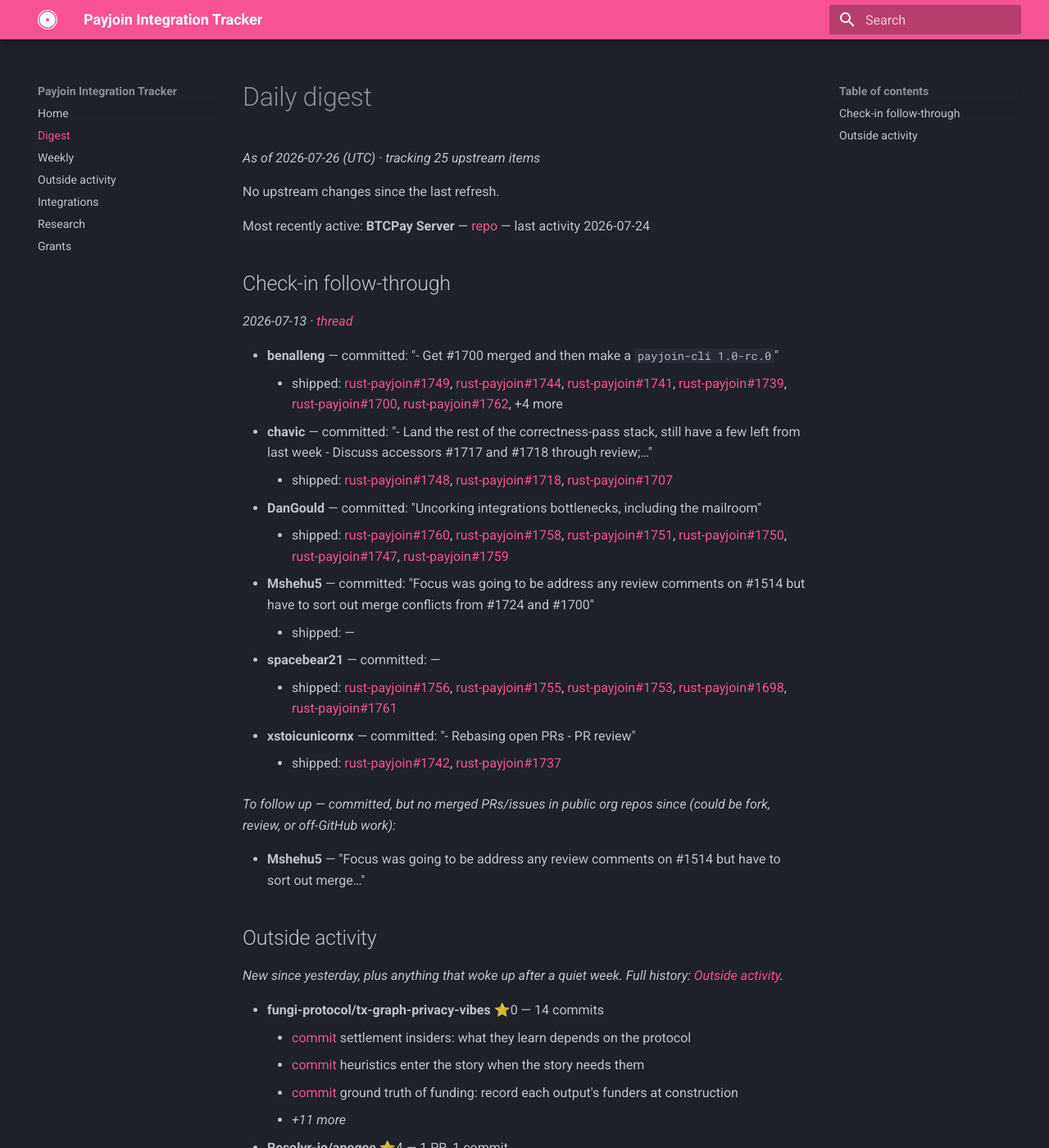
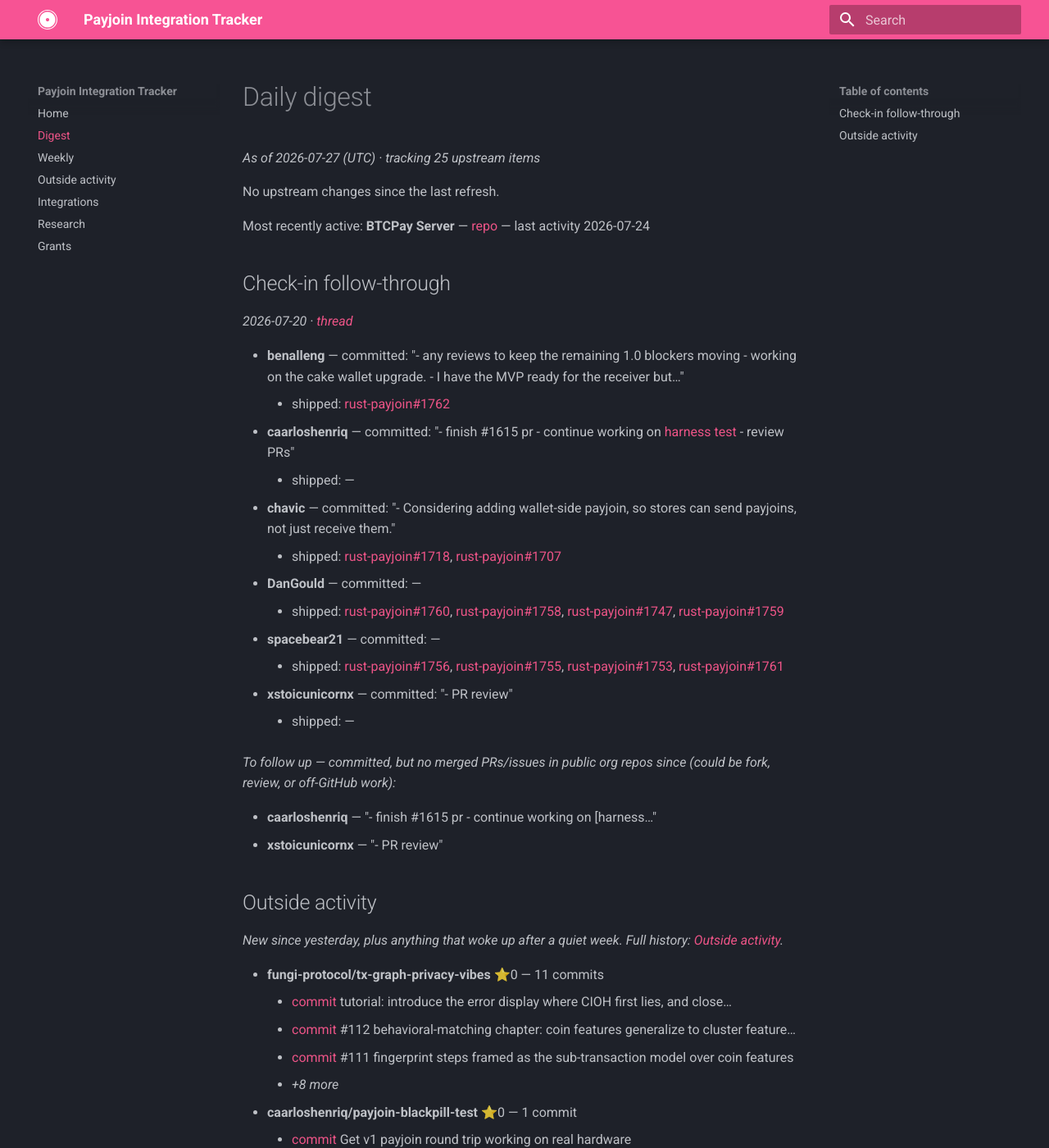
Before and after one commit to payjoin/payjoin.org, an MkDocs documentation site: the page built from docs/digest.md, in a window 1280 px wide and 1400 px high. Shown: the whole window at 82% size. Built offline with MkDocs 1.6.1 and Material for MkDocs 9.7.7, drawn with Linux system fonts in a browser that asks for light colours; some of the changed text lies outside the part shown.

Commit message:
chore: refresh tracker auto-state + digest

```diff
--- a/docs/digest.md
+++ b/docs/digest.md
@@ -1,6 +1,6 @@
 # Daily digest
 
-_As of 2026-07-26 (UTC) · tracking 25 upstream items_
+_As of 2026-07-27 (UTC) · tracking 25 upstream items_
 
 No upstream changes since the last refresh.
 
@@ -8,45 +8,38 @@ Most recently active: **BTCPay Server** — [repo](https://github.com/ValeraFine
 
 ## Check-in follow-through
 
-_2026-07-13 · [thread](https://github.com/orgs/payjoin/discussions/1731)_
+_2026-07-20 · [thread](https://github.com/orgs/payjoin/discussions/1752)_
 
-- **benalleng** — committed: "- Get #1700 merged and then make a `payjoin-cli 1.0-rc.0`"
-    - shipped: [rust-payjoin#1749](https://github.com/payjoin/rust-payjoin/pull/1749), [rust-payjoin#1744](https://github.com/payjoin/rust-payjoin/pull/1744), [rust-payjoin#1741](https://github.com/payjoin/rust-payjoin/pull/1741), [rust-payjoin#1739](https://github.com/payjoin/rust-payjoin/pull/1739), [rust-payjoin#1700](https://github.com/payjoin/rust-payjoin/pull/1700), [rust-payjoin#1762](https://github.com/payjoin/rust-payjoin/issues/1762), +4 more
-- **chavic** — committed: "- Land the rest of the correctness-pass stack, still have a few left from last week - Discuss accessors #1717 and #1718 through review;…"
-    - shipped: [rust-payjoin#1748](https://github.com/payjoin/rust-payjoin/pull/1748), [rust-payjoin#1718](https://github.com/payjoin/rust-payjoin/pull/1718), [rust-payjoin#1707](https://github.com/payjoin/rust-payjoin/pull/1707)
-- **DanGould** — committed: "Uncorking integrations bottlenecks, including the mailroom"
-    - shipped: [rust-payjoin#1760](https://github.com/payjoin/rust-payjoin/pull/1760), [rust-payjoin#1758](https://github.com/payjoin/rust-payjoin/pull/1758), [rust-payjoin#1751](https://github.com/payjoin/rust-payjoin/pull/1751), [rust-payjoin#1750](https://github.com/payjoin/rust-payjoin/pull/1750), [rust-payjoin#1747](https://github.com/payjoin/rust-payjoin/pull/1747), [rust-payjoin#1759](https://github.com/payjoin/rust-payjoin/issues/1759)
-- **Mshehu5** — committed: "Focus was going to be address any review comments on #1514 but have to sort out merge conflicts from #1724 and #1700"
+- **benalleng** — committed: "- any reviews to keep the remaining 1.0 blockers moving - working on the cake wallet upgrade. - I have the MVP ready for the receiver but…"
+    - shipped: [rust-payjoin#1762](https://github.com/payjoin/rust-payjoin/issues/1762)
+- **caarloshenriq** — committed: "- finish #1615 pr - continue working on [harness test](https://github.com/caarloshenriq/payjoin-no-std-harness) - review PRs"
     - shipped: —
+- **chavic** — committed: "- Considering adding wallet-side payjoin, so stores can send payjoins, not just receive them."
+    - shipped: [rust-payjoin#1718](https://github.com/payjoin/rust-payjoin/pull/1718), [rust-payjoin#1707](https://github.com/payjoin/rust-payjoin/pull/1707)
+- **DanGould** — committed: —
+    - shipped: [rust-payjoin#1760](https://github.com/payjoin/rust-payjoin/pull/1760), [rust-payjoin#1758](https://github.com/payjoin/rust-payjoin/pull/1758), [rust-payjoin#1747](https://github.com/payjoin/rust-payjoin/pull/1747), [rust-payjoin#1759](https://github.com/payjoin/rust-payjoin/issues/1759)
 - **spacebear21** — committed: —
-    - shipped: [rust-payjoin#1756](https://github.com/payjoin/rust-payjoin/pull/1756), [rust-payjoin#1755](https://github.com/payjoin/rust-payjoin/pull/1755), [rust-payjoin#1753](https://github.com/payjoin/rust-payjoin/pull/1753), [rust-payjoin#1698](https://github.com/payjoin/rust-payjoin/pull/1698), [rust-payjoin#1761](https://github.com/payjoin/rust-payjoin/issues/1761)
-- **xstoicunicornx** — committed: "- Rebasing open PRs - PR review"
-    - shipped: [rust-payjoin#1742](https://github.com/payjoin/rust-payjoin/pull/1742), [rust-payjoin#1737](https://github.com/payjoin/rust-payjoin/pull/1737)
+    - shipped: [rust-payjoin#1756](https://github.com/payjoin/rust-payjoin/pull/1756), [rust-payjoin#1755](https://github.com/payjoin/rust-payjoin/pull/1755), [rust-payjoin#1753](https://github.com/payjoin/rust-payjoin/pull/1753), [rust-payjoin#1761](https://github.com/payjoin/rust-payjoin/issues/1761)
+- **xstoicunicornx** — committed: "- PR review"
+    - shipped: —
 
 _To follow up — committed, but no merged PRs/issues in public org repos since (could be fork, review, or off-GitHub work):_
 
-- **Mshehu5** — "Focus was going to be address any review comments on #1514 but have to sort out merge…"
+- **caarloshenriq** — "- finish #1615 pr - continue working on [harness…"
+- **xstoicunicornx** — "- PR review"
 
 ## Outside activity
 
 _New since yesterday, plus anything that woke up after a quiet week. Full history: [Outside activity](outside.md)._
 
-- **fungi-protocol/tx-graph-privacy-vibes** ⭐0 — 14 commits
-    - [commit](https://github.com/fungi-protocol/tx-graph-privacy-vibes/commit/6569c369d8f66a0ddc5c42bbe08f46519c23da9b) settlement insiders: what they learn depends on the protocol
-    - [commit](https://github.com/fungi-protocol/tx-graph-privacy-vibes/commit/896a1b3d01535a35a44a57b511eda21f3c20a277) heuristics enter the story when the story needs them
-    - [commit](https://github.com/fungi-protocol/tx-graph-privacy-vibes/commit/be7e6b35b563c9289f9acf6faadbe6dbdaec10a7) ground truth of funding: record each output's funders at construction
-    - _+11 more_
-- **Resolvr-io/apogee** ⭐4 — 1 PR, 1 commit
-    - [PR](https://github.com/Resolvr-io/apogee/pull/41) Swap: password step-up, stale-quote guard, quote TTL, LowBalance detail
-    - [commit](https://github.com/Resolvr-io/apogee/commit/a3561982557298c5111fbaf3805c3c37aae27400) Swap: password step-up, stale-quote guard, quote TTL, LowBalance detail (#41)
-- **cake-tech/cake_wallet** ⭐1809 — 1 issue · _back after a quiet spell_
-    - [issue](https://github.com/cake-tech/cake_wallet/issues/3376) Bitcoin sends place change output deterministically last
-- **SatoshiPortal/bullbitcoin-mobile** ⭐187 — 1 PR
-    - [PR](https://github.com/SatoshiPortal/bullbitcoin-mobile/pull/2509) Payjoin UX updates from clean-install testing
-- **Conxian/conxius-wallet** ⭐0 — 2 PRs
-    - [PR](https://github.com/Conxian/conxius-wallet/pull/451) feat: add fail-closed wallet value-operation gate
-    - [PR](https://github.com/Conxian/conxius-wallet/pull/452) fix(wallet): centralize and quarantine value operations
-- **davidcreated/cake_wallet** ⭐0 — 3 commits
-    - [commit](https://github.com/davidcreated/cake_wallet/commit/43bc0b67bf4c89b1f1d11eee416febcf62be0a50) payjoin: exclude 0-conf inputs from receiver candidates (#3389)
-    - [commit](https://github.com/davidcreated/cake_wallet/commit/874d724c67ce7d804524e1f2a31f445998e5392a) fix: avoid UIH2 fingerprint in payjoin receiver input selection (#3304)
-    - [commit](https://github.com/davidcreated/cake_wallet/commit/acf64a2468db2dd0431b077a1180370ffb11c23d) feat: Auto fetch wallet tokens in solana wallets (#2983)
+- **fungi-protocol/tx-graph-privacy-vibes** ⭐0 — 11 commits
+    - [commit](https://github.com/fungi-protocol/tx-graph-privacy-vibes/commit/94167be9949c35793557af232baf811360c07948) tutorial: introduce the error display where CIOH first lies, and close…
+    - [commit](https://github.com/fungi-protocol/tx-graph-privacy-vibes/commit/7c26296e76ab2a76b311e753abda7a536c0abdc3) #112 behavioral-matching chapter: coin features generalize to cluster feature…
+    - [commit](https://github.com/fungi-protocol/tx-graph-privacy-vibes/commit/7bbde2e899b4484b0e4b53d9bcd43716e1e98bc3) #111 fingerprint steps framed as the sub-transaction model over coin features
+    - _+8 more_
+- **caarloshenriq/payjoin-blackpill-test** ⭐0 — 1 commit
+    - [commit](https://github.com/caarloshenriq/payjoin-blackpill-test/commit/4babff5ea2db78a829529c659f120ce761d34f1e) Get v1 payjoin round trip working on real hardware
+
+**Off GitHub**
+
+- [Silent Payments Sender - BIP352 plugin for Electrum](https://delvingbitcoin.org/t/2743) · Delving Bitcoin · 2026-07-26
```
Also changed, not shown: 2 other files.
